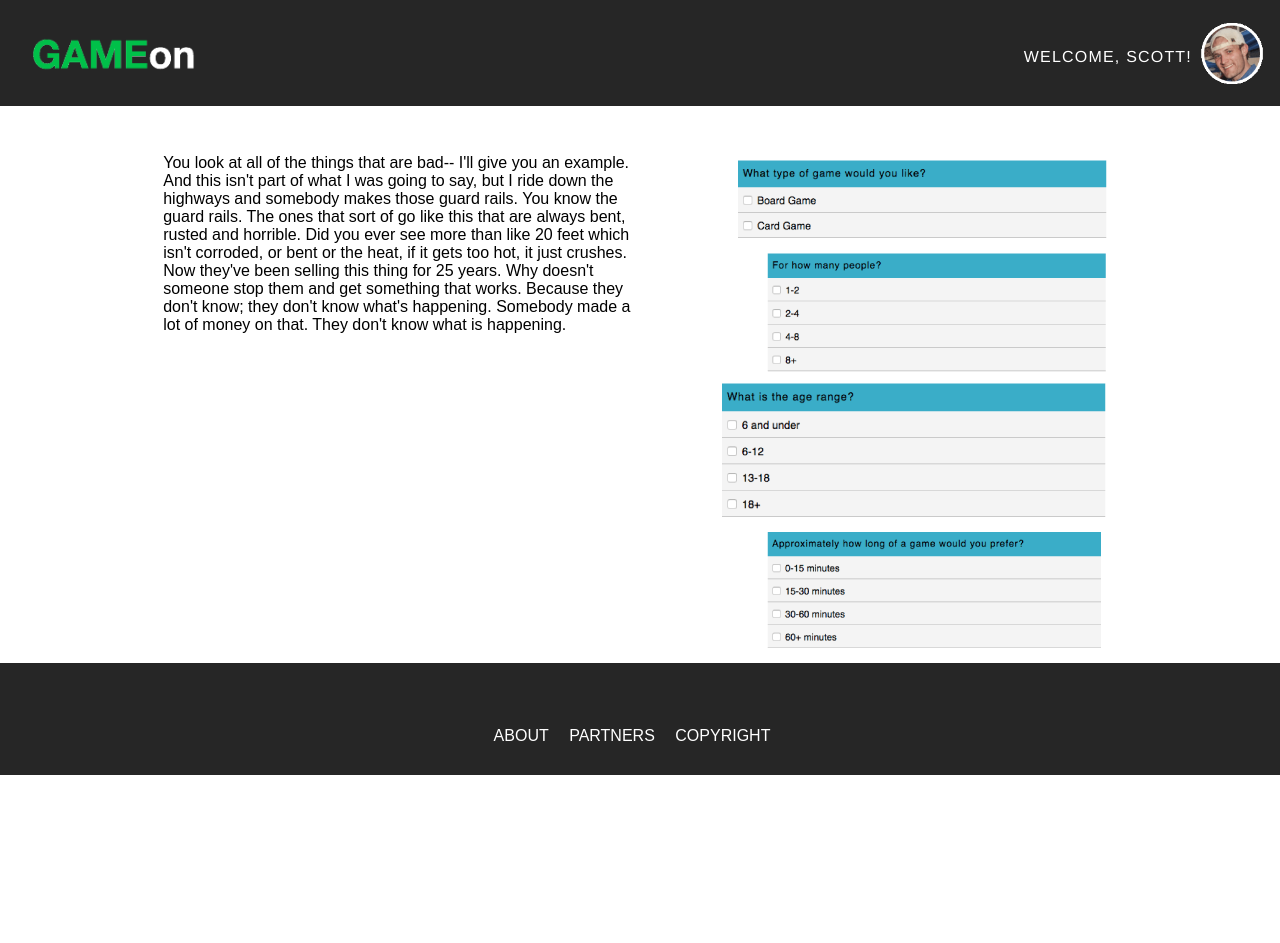
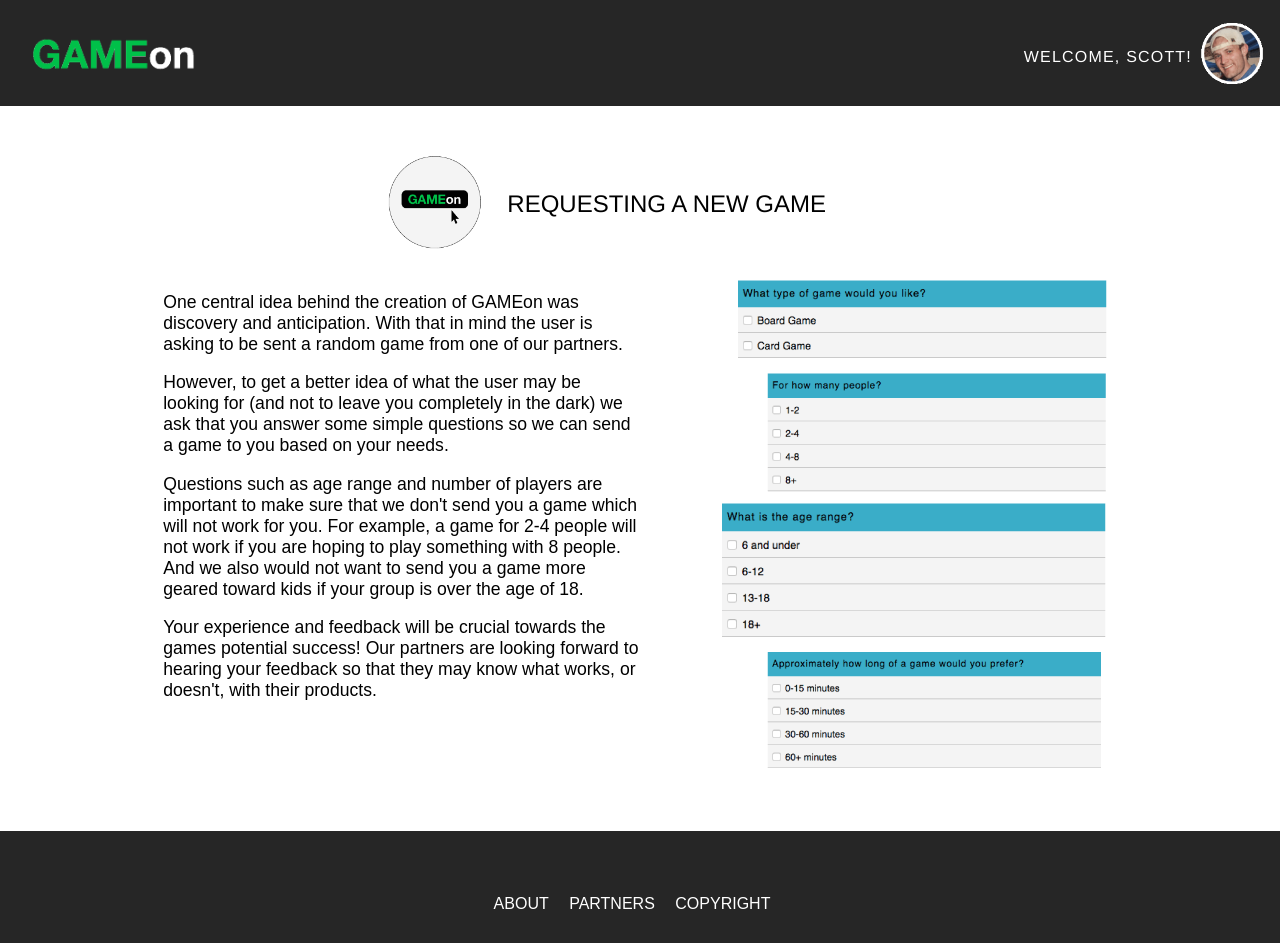
Before and after one commit to scottanderson5/GAME-ON, a Jekyll site: the page built from how.html, in a window 1280 px wide. Built offline with Jekyll 4.4.1, drawn with Linux system fonts in a browser that asks for light colours; before the commit the page ends 900 px from its top, so only the background shows below that.

Commit message:
Intro Section Added to How Page

```diff
--- a/_sass/_howpage.scss
+++ b/_sass/_howpage.scss
@@ -14,9 +14,29 @@
 .how-intro{
 	overflow: hidden;
 	margin: 0 auto;
+	padding: 0em 0em 3em 0em;
+}
+
+.how-intro-title{
+	overflow: hidden;
+	margin: 0 auto;
+	padding: 0em 0em 1.5em 0em;
+}
+
+.how-intro-pic{
+	width: 6em;
+	float: left;
+}
+
+.how-intro-name{
+	font-family: $MainFontFamily;
+	font-size: 1.5em;
+	margin: 1.5em 0em 0em 1em;
+	float: left;
 }
 
 .how-intro-left{
+	font-size: 1.1em;
 	float: left;
 	width: 50%;
 }
--- a/how.html
+++ b/how.html
@@ -7,13 +7,32 @@ title: How It Works
 	<div class="col col-12 how-page-body">
 
 		<div class="col col-9 how-intro">
-			<div class="how-intro-left">
-				You look at all of the things that are bad-- I'll give you an example. And this isn't part of what I was going to say, but I ride down the highways and somebody makes those guard rails. You know the guard rails. The ones that sort of go like this that are always bent, rusted and horrible. Did you ever see more than like 20 feet which isn't corroded, or bent or the heat, if it gets too hot, it just crushes. Now they've been selling this thing for 25 years. Why doesn't someone stop them and get something that works. Because they don't know; they don't know what's happening. Somebody made a lot of money on that. They don't know what is happening.
 
+			<div class="col col-9 how-intro-title">
+				<img src="Assets/request.gif" class="how-intro-pic">
+				<div class="how-intro-name">
+					REQUESTING A NEW GAME
+				</div>
 			</div>
-			<div class="how-intro-right">
-				<img src="Assets/examplesQ.gif">
-			</div>
+
+				<div class="how-intro-left">
+					<p>
+					One central idea behind the creation of GAMEon was discovery and anticipation. With that in mind the user is asking to be sent a random game from one of our partners.
+					</p>
+					<p>
+					However, to get a better idea of what the user may be looking for (and not to leave you completely in the dark) we ask that you answer some simple questions so we can send a game to you based on your needs.
+					</p>
+					<p>
+					Questions such as age range and number of players are important to make sure that we don't send you a game which will not work for you. For example, a game for 2-4 people will not work if you are hoping to play something with 8 people. And we also would not want to send you a game more geared toward kids if your group is over the age of 18.
+					</p>
+					<p>
+					Your experience and feedback will be crucial towards the games potential success! Our partners are looking forward to hearing your feedback so that they may know what works, or doesn't, with their products.
+					</p>
+
+				</div>
+				<div class="how-intro-right">
+					<img src="Assets/examplesQ.gif">
+				</div>
 
 		</div>
 
```
Also changed, not shown: Assets/choice.gif (deleted).
